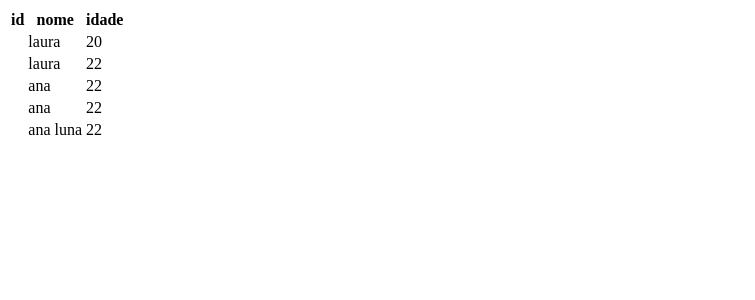
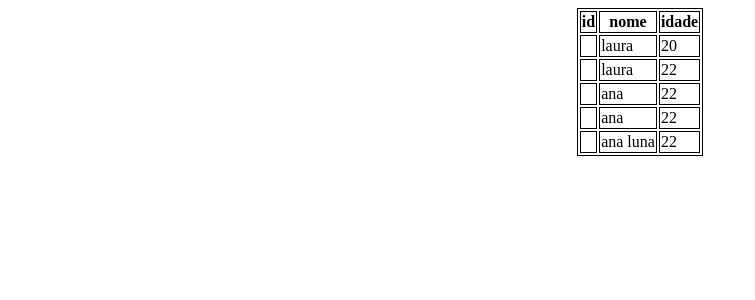
Before and after one commit to LauraLunaS/projeto_cadastro, a Django app: page /usuarios/ in a window 1280 px wide. Shown: the top 300 px of the page, without its empty margins (0-755 px from the left). Run offline with Django 5.2, Linux system fonts and the light colour scheme; data comes from the database, SQL or seed files in the repository; both versions use the stored data as it was after the commit.

Commit message:
feat: :sparkles: introduce a style for table users

```diff
--- /dev/null
+++ b/projeto_cad_usuarios/app_cad_usuarios/static/usuarios.css
@@ -0,0 +1,10 @@
+.container {
+    display: flex;
+    justify-content: center;
+    align-items: center;
+    width: 100%;
+}
+
+table, th, td {
+    border: 1px solid;
+}
--- a/projeto_cad_usuarios/app_cad_usuarios/templates/usuarios/usuarios.html
+++ b/projeto_cad_usuarios/app_cad_usuarios/templates/usuarios/usuarios.html
@@ -1,5 +1,14 @@
+<!DOCTYPE html>
+<html lang="en">
+<head>
+    <meta charset="UTF-8">
+    <meta name="viewport" content="width=device-width, initial-scale=1.0">
+    <title>Usuarios</title>
+    <link rel="stylesheet" type="text/css" href="../../static/usuarios.css" media="screen" />
+</head>
+<body>
     <div class="container">
-    <table>
+        <table class="table">
             <tr>
                 <th>id</th>
                 <th>nome</th>
@@ -15,3 +24,5 @@
         </table>
 
     </div>
+</body>
+</html>
```
Also changed, not shown: projeto_cad_usuarios/db.sqlite3. Lines whose indentation alone changed are shown as unchanged.
